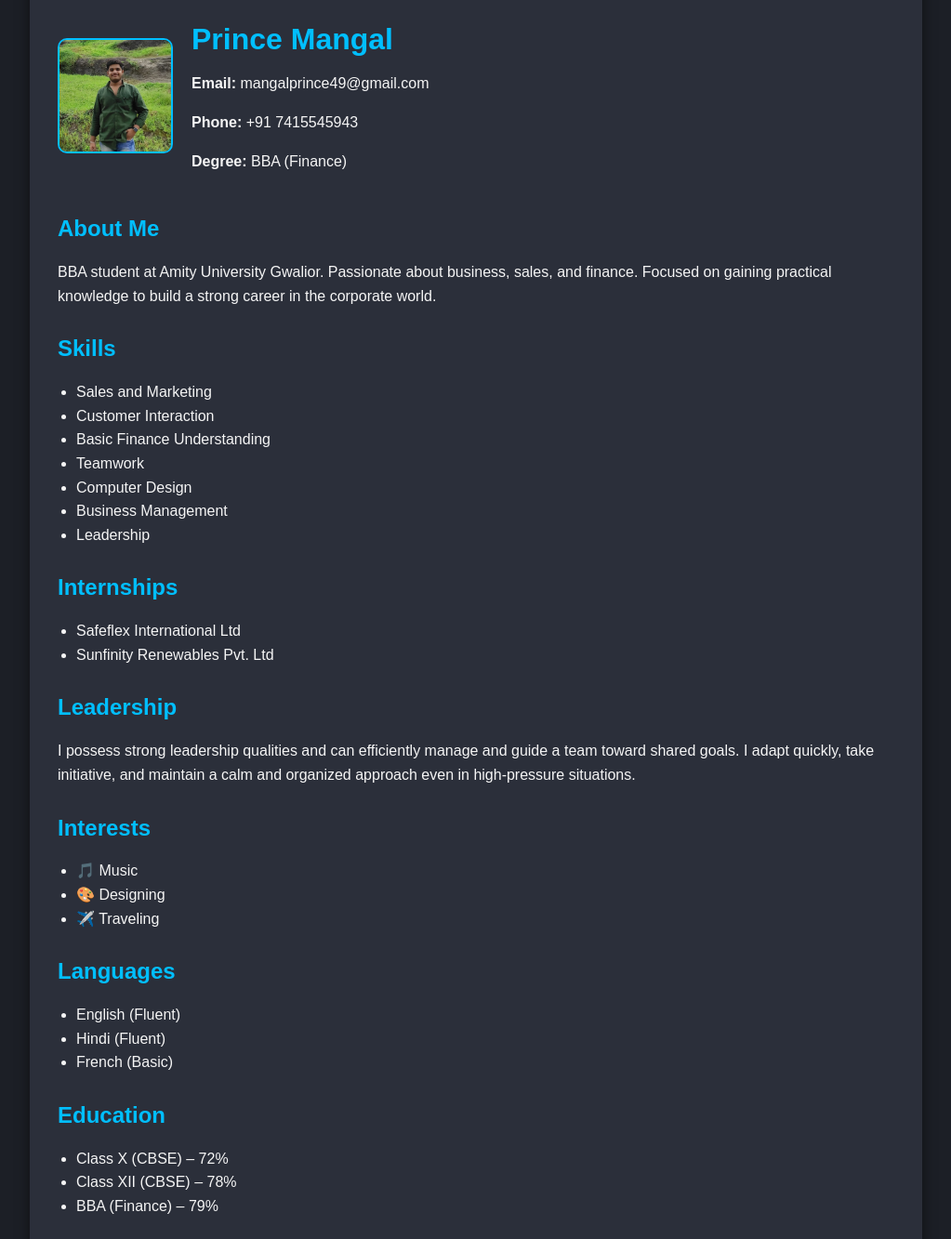
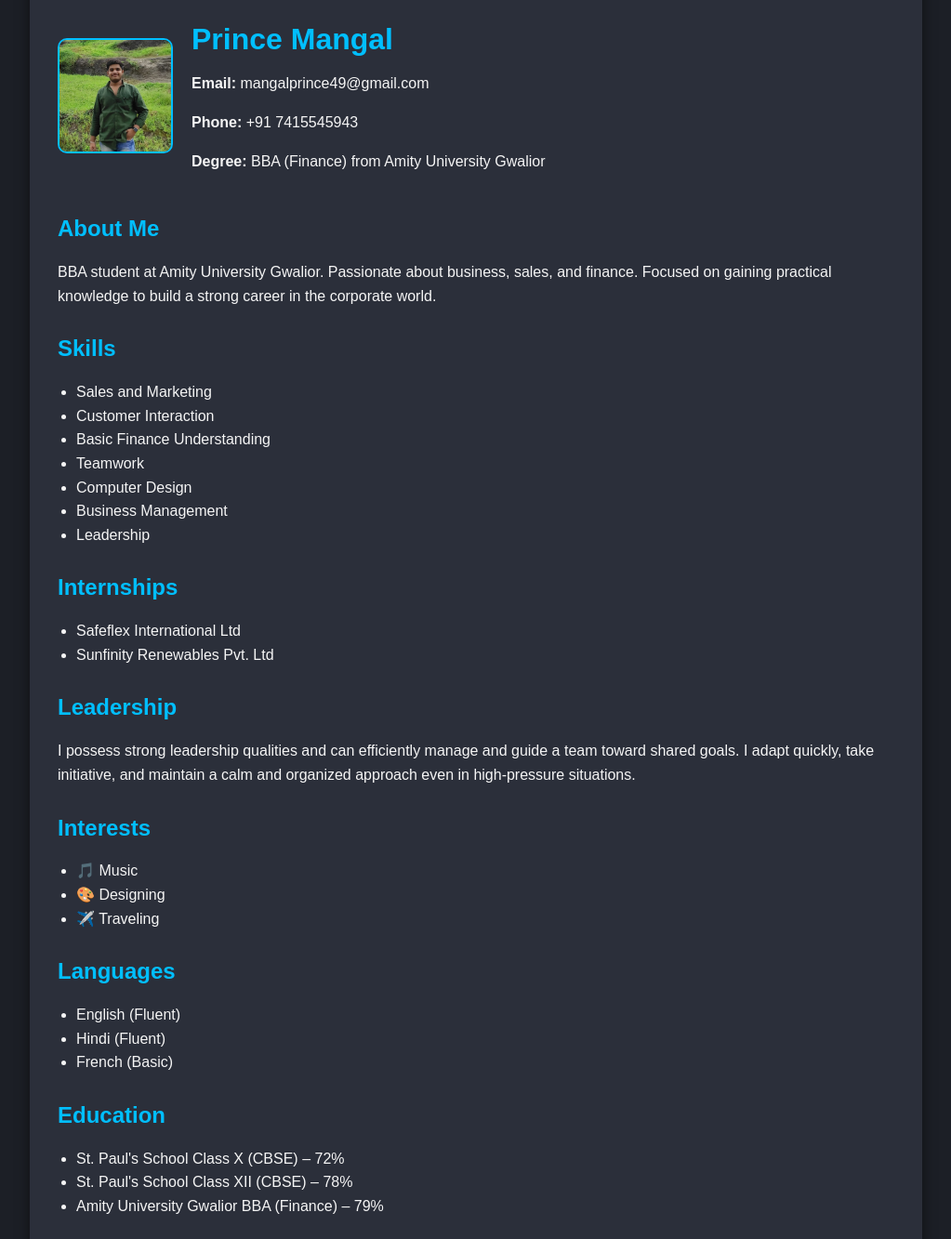
Before and after one commit to Flancy2/Mangal-Assignment, a plain HTML site: page index.html in a window 1280 px wide. Shown: the part 67-1400 px from the top of the page at 93% size, without its empty margins (128-1151 px from the left). Drawn offline with Linux system fonts and the light colour scheme.

Commit message:
index.html

```diff
--- a/index.html
+++ b/index.html
@@ -63,7 +63,7 @@
     <h1>Prince Mangal</h1>
     <p><span class="label">Email:</span> mangalprince49@gmail.com</p>
     <p><span class="label">Phone:</span> +91 7415545943</p>
-    <p><span class="label">Degree:</span> BBA (Finance)</p>
+    <p><span class="label">Degree:</span> BBA (Finance) from Amity University Gwalior</p>
   </div>
 </div>
 
@@ -120,9 +120,9 @@
     <div class="section">
       <h2>Education</h2>
       <ul>
-        <li>Class X (CBSE) – 72%</li>
-        <li>Class XII (CBSE) – 78%</li>
-        <li>BBA (Finance) – 79%</li>
+        <li>St. Paul's School Class X (CBSE) – 72%</li>
+        <li>St. Paul's School Class XII (CBSE) – 78%</li>
+        <li>Amity University Gwalior BBA (Finance) – 79%</li>
       </ul>
     </div>
   </div>
```
